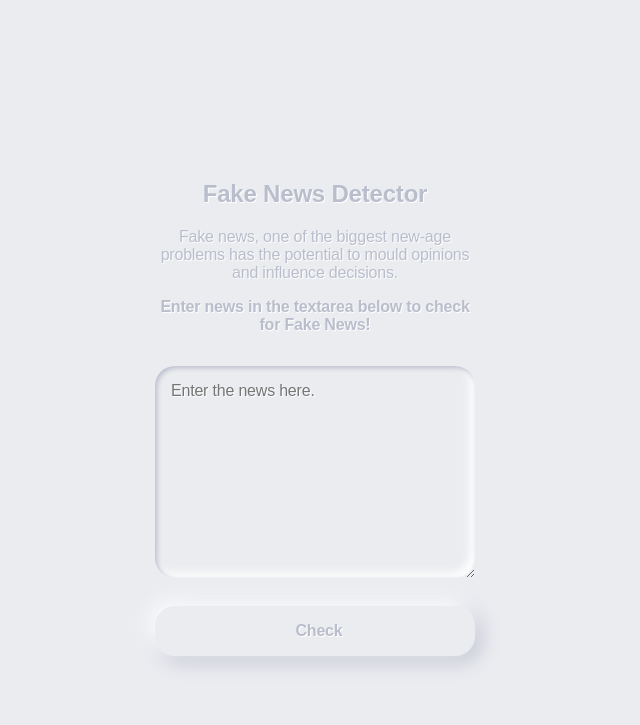
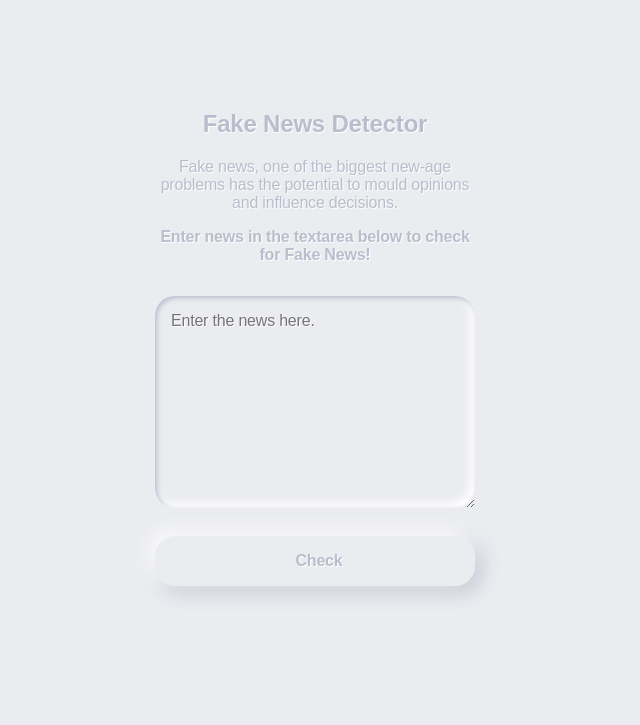
Before and after one commit to shinjondas/fake-news-detection, a Flask app: page / in a window 1280 px wide. Shown: the top 725 px of the page, without its empty margins (325-965 px from the left). Run offline with Flask 2, Linux system fonts and the light colour scheme; parts of the project's set-up code (start-up, migrations or seed data) failed here and were passed over; some libraries are stand-ins or nearby versions.

Commit message:
Fixing GUI

```diff
--- a/Flask app/static/styles/style.css
+++ b/Flask app/static/styles/style.css
@@ -19,7 +19,7 @@ p {
 }
 form {
   padding: 16px;
-  padding-top: 120px;
+  padding-top: 50px;
   width: 320px;
   margin: 0 auto;
 }
```
